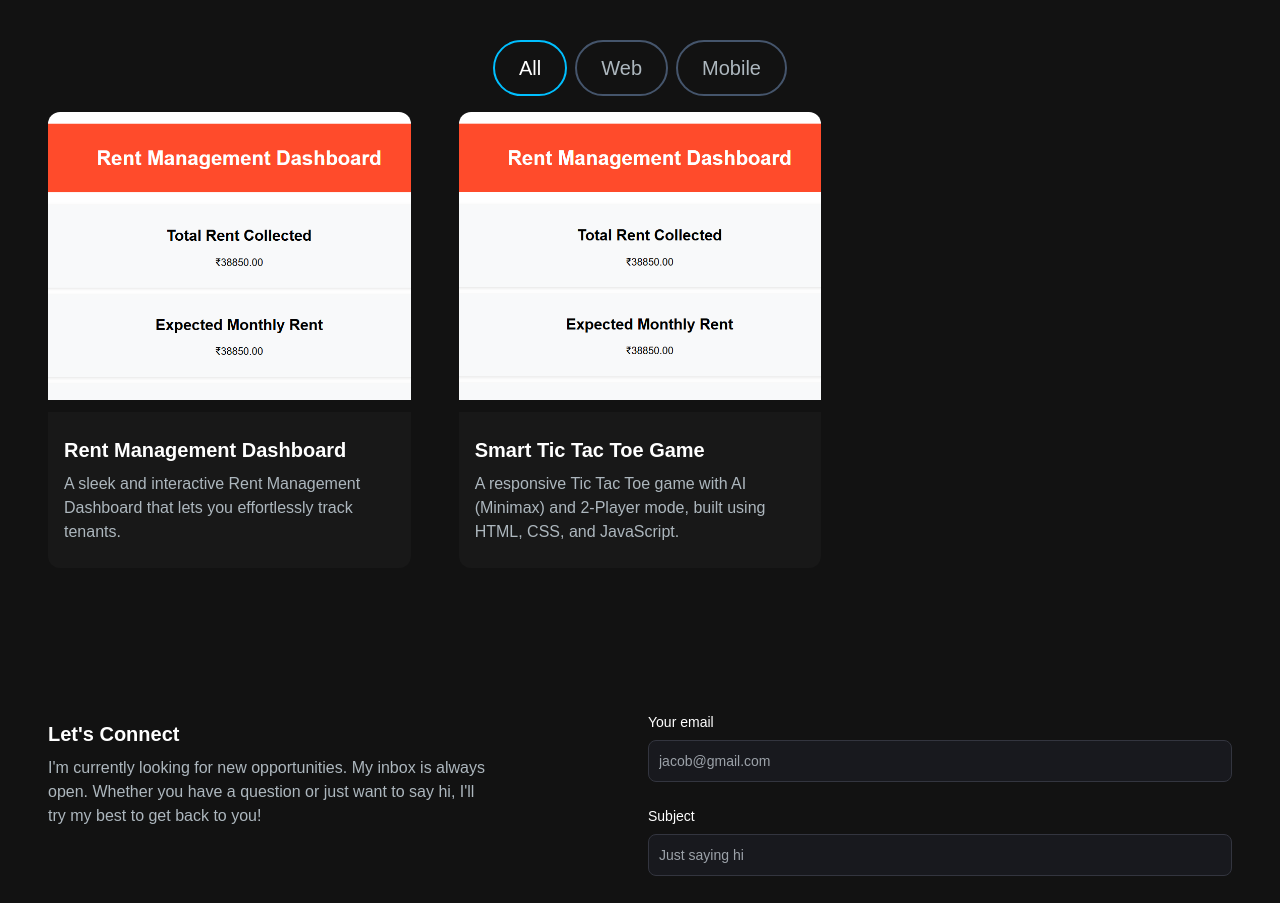
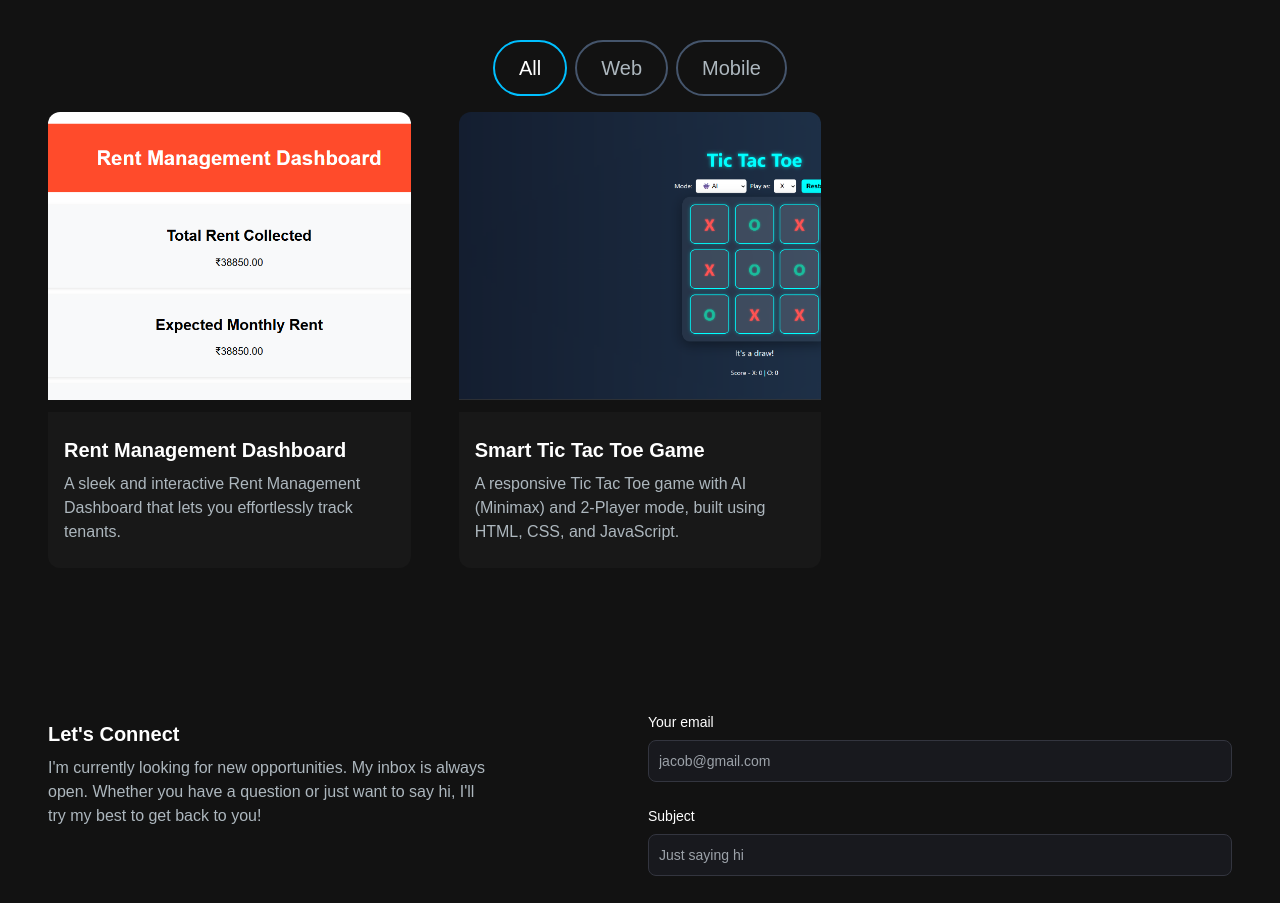
Before and after one commit to ACHILLESSSSSSSS/nextjs-portfolio, a Next.js app: page / in a window 1280 px wide. Shown: the part 1248-2151 px from the top of the page. Built offline with nearby package versions, Linux system fonts and the light colour scheme.

Commit message:
c:\Users\ELDHOSE_GEORGE\portfolio-website\src\app\components\ProjectsSection.jsx

```diff
--- a/src/app/components/ProjectsSection.jsx
+++ b/src/app/components/ProjectsSection.jsx
@@ -14,10 +14,10 @@ const projectsData = [
     previewUrl: "https://achillessssssss.github.io/Rent_Management-/",
   },
   {
-    id: 1,
+    id: 2,
     title: "Smart Tic Tac Toe Game",
     description: "A responsive Tic Tac Toe game with AI (Minimax) and 2-Player mode, built using HTML, CSS, and JavaScript.",
-    image: "/images/projects/rent1.png",
+    image: "/images/projects/tic1.png",
     tag: ["All", "Web","Mobile"],
     previewUrl: " https://achillessssssss.github.io/Tic-Tac-Toe/",
   },
```
